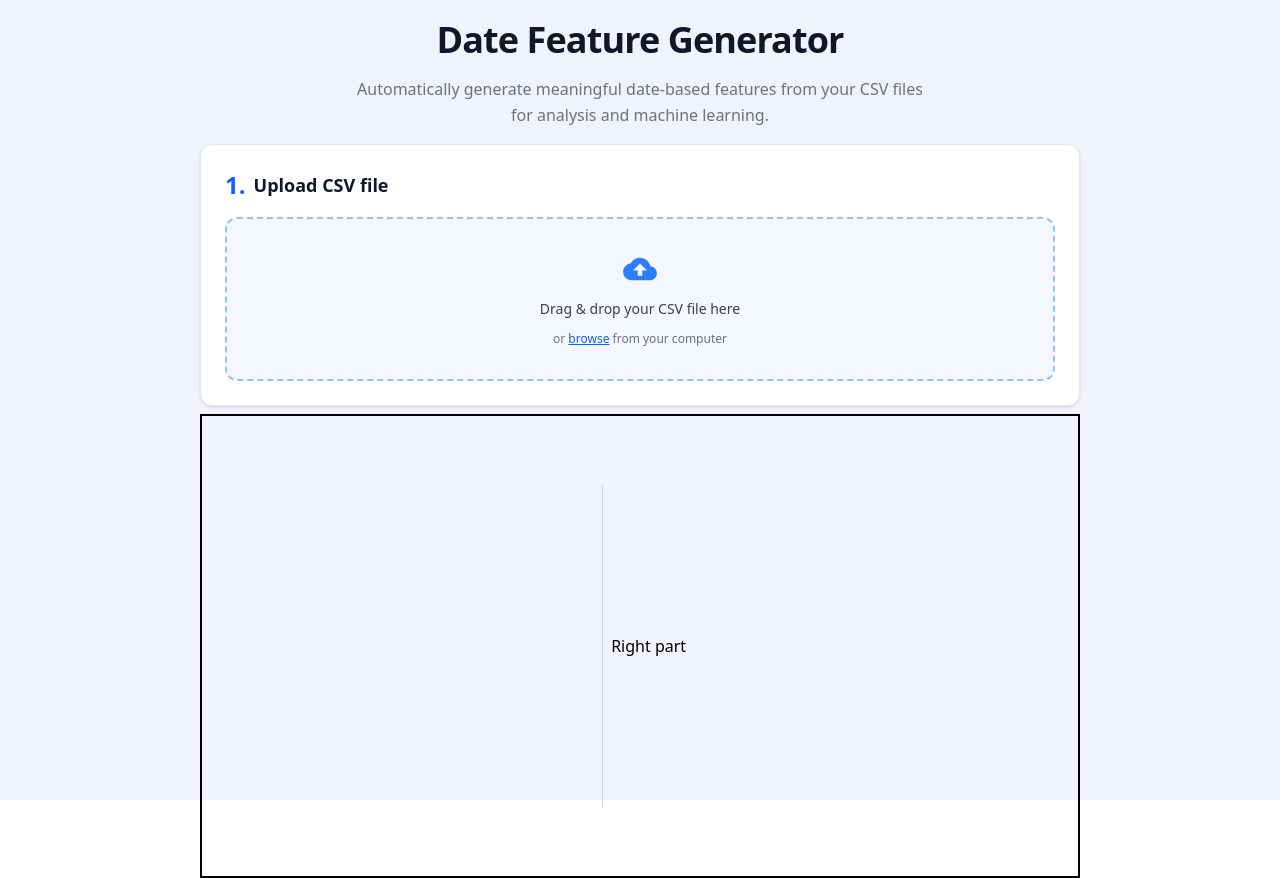
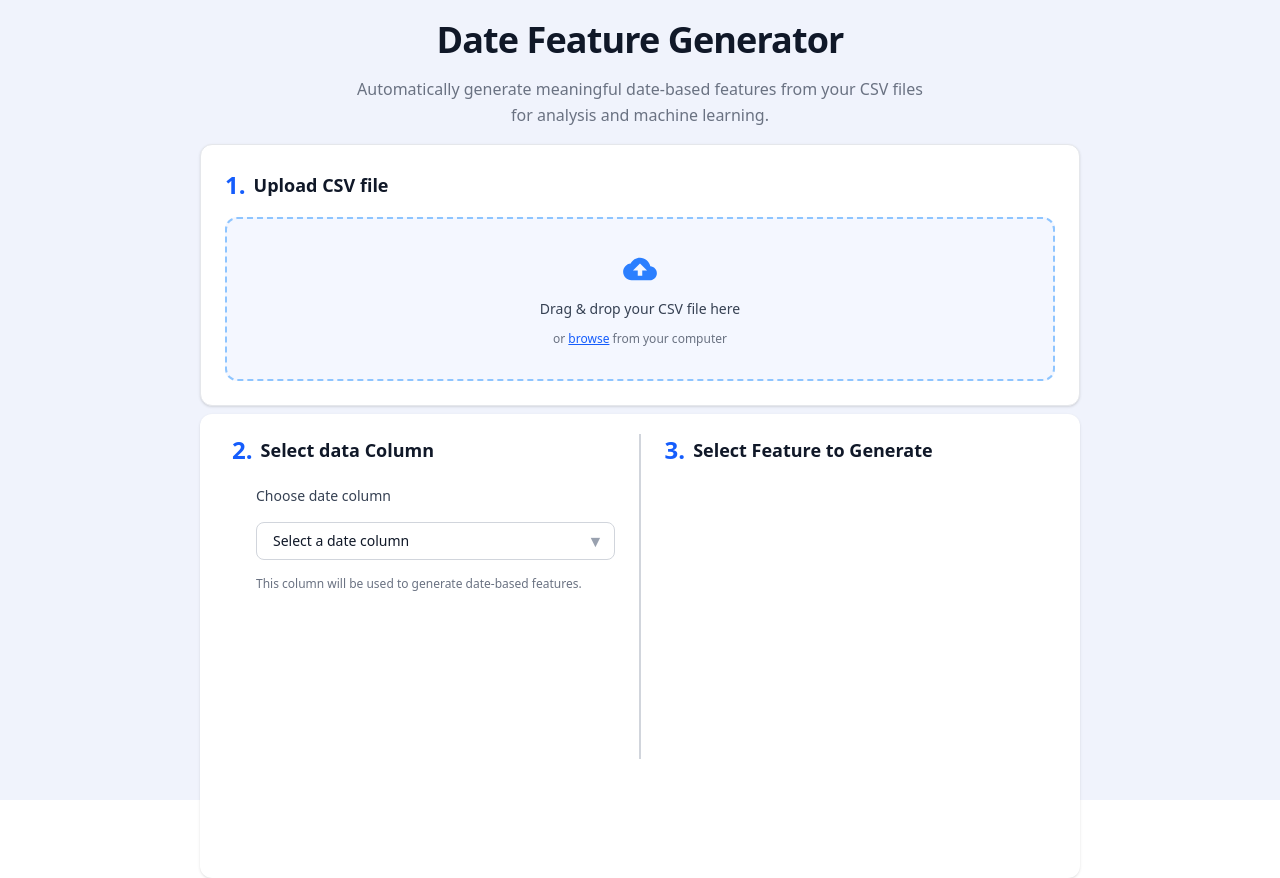
Before and after one commit to Rohit-Dhade/Date-feature-engineering, a React (Vite) app in the folder React_UI/react_ui/: page / in a window 1280 px wide. Built offline with nearby package versions, Linux system fonts and the light colour scheme.

Commit message:
Woking on selecting date column for date-based feature selection..

```diff
--- a/React_UI/react_ui/src/App.jsx
+++ b/React_UI/react_ui/src/App.jsx
@@ -5,7 +5,7 @@ import MainPart from './Components/MainPart'
 
 const App = () => {
   return (
-    <div className='bg-[#F0F3FC] h-screen w-full px-50 py-5'>
+    <div className='bg-[#F0F3FC] h-screen w-full px-50 py-5 no-scrollbar'>
       <Header/>
       <FileUpload/>
       <MainPart/>
--- a/React_UI/react_ui/src/Components/MainPart.jsx
+++ b/React_UI/react_ui/src/Components/MainPart.jsx
@@ -1,15 +1,62 @@
-import React from 'react'
+import React from "react";
+import { CiSearch } from "react-icons/ci";
 
 const MainPart = () => {
   return (
-    <div className='w-full border-2 h-[61%] mt-2 flex items-center justify-center gap-2'>
-        <div>
-            <div></div>
+    <div className="w-full bg-white h-[61%] mt-2 flex justify-center gap-6 px-8 border-gray-200 rounded-xl shadow-sm">
+      {/* left part */}
+
+      <div className="h-[70%] w-1/2 mt-5 bg-white">
+        <div className="flex items-center gap-2">
+          <span className="text-blue-600 text-2xl font-bold">2.</span>
+          <h2 className="text-lg font-semibold text-gray-900">
+            Select data Column
+          </h2>
         </div>
-        <div className='h-[70%] w-[0.15%] bg-gray-300'></div>
-        <div>Right part</div>
+
+        <div className="flex flex-col gap-4 max-w-md mt-5 pl-6">
+          <label className="text-sm font-medium text-gray-700">
+            Choose date column
+          </label>
+
+          <div className="relative">
+            <select
+              className="w-full appearance-none rounded-lg border border-gray-300 bg-white
+                 px-4 py-2 pr-10 text-sm text-gray-900
+                 focus:border-blue-500 focus:outline-none focus:ring-2 focus:ring-blue-100
+                 cursor-pointer"
+            >
+              <option value="" disabled selected>
+                Select a date column
+              </option>
+              <option value="created_at">Option 1</option>
+              <option value="order_date">Option 2</option>
+              <option value="signup_time">Option 3</option>
+            </select>
+            <span className="pointer-events-none absolute right-3 top-1/2 -translate-y-1/2 text-gray-400">
+              ▼
+            </span>
+          </div>
+
+          <p className="text-xs text-gray-500">
+            This column will be used to generate date-based features.
+          </p>
+        </div>
+      </div>
+
+      <div className="h-[70%] w-[0.15%] bg-gray-300 mt-5"></div>
+
+      {/* right part */}
+      <div className="h-[70%] w-1/2 mt-5 bg-white">
+        <div className="flex items-center gap-2">
+          <span className="text-blue-600 text-2xl font-bold">3.</span>
+          <h2 className="text-lg font-semibold text-gray-900">
+            Select Feature to Generate
+          </h2>
+        </div>
+      </div>
     </div>
-  )
-}
+  );
+};
 
-export default MainPart
+export default MainPart;
--- a/React_UI/react_ui/src/index.css
+++ b/React_UI/react_ui/src/index.css
@@ -1,4 +1,17 @@
 @import "tailwindcss";
+
+@layer utilities {
+  /* For Chrome, Safari, and Opera */
+  .no-scrollbar::-webkit-scrollbar {
+    display: none;
+  }
+  /* For IE, Edge, and Firefox */
+  .no-scrollbar {
+    -ms-overflow-style: none;  /* IE and Edge */
+    scrollbar-width: none;  /* Firefox */
+  }
+}
+
 
 .pt-robo-regular {
   font-family: "Roboto Mono", monospace;
```
